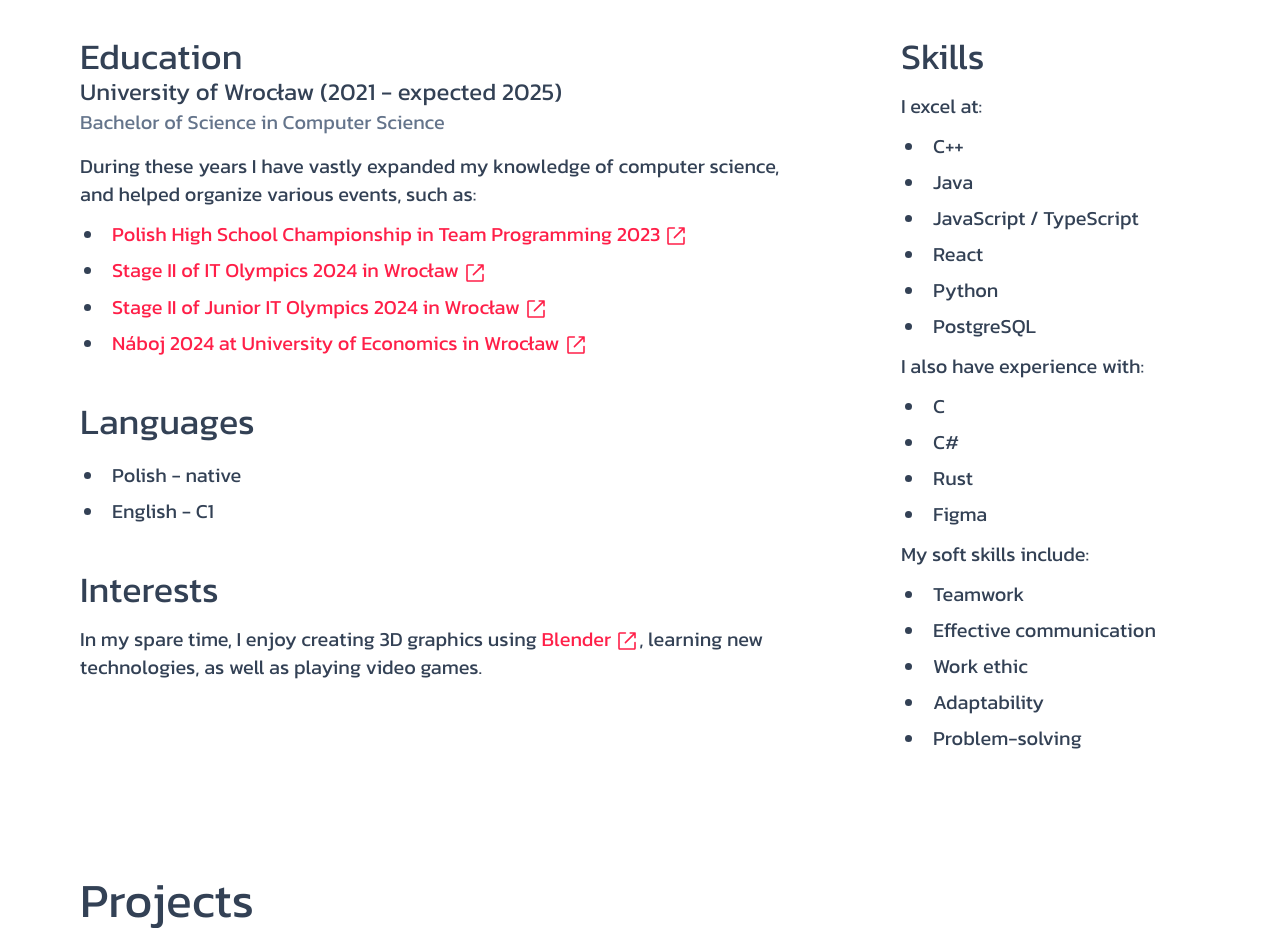
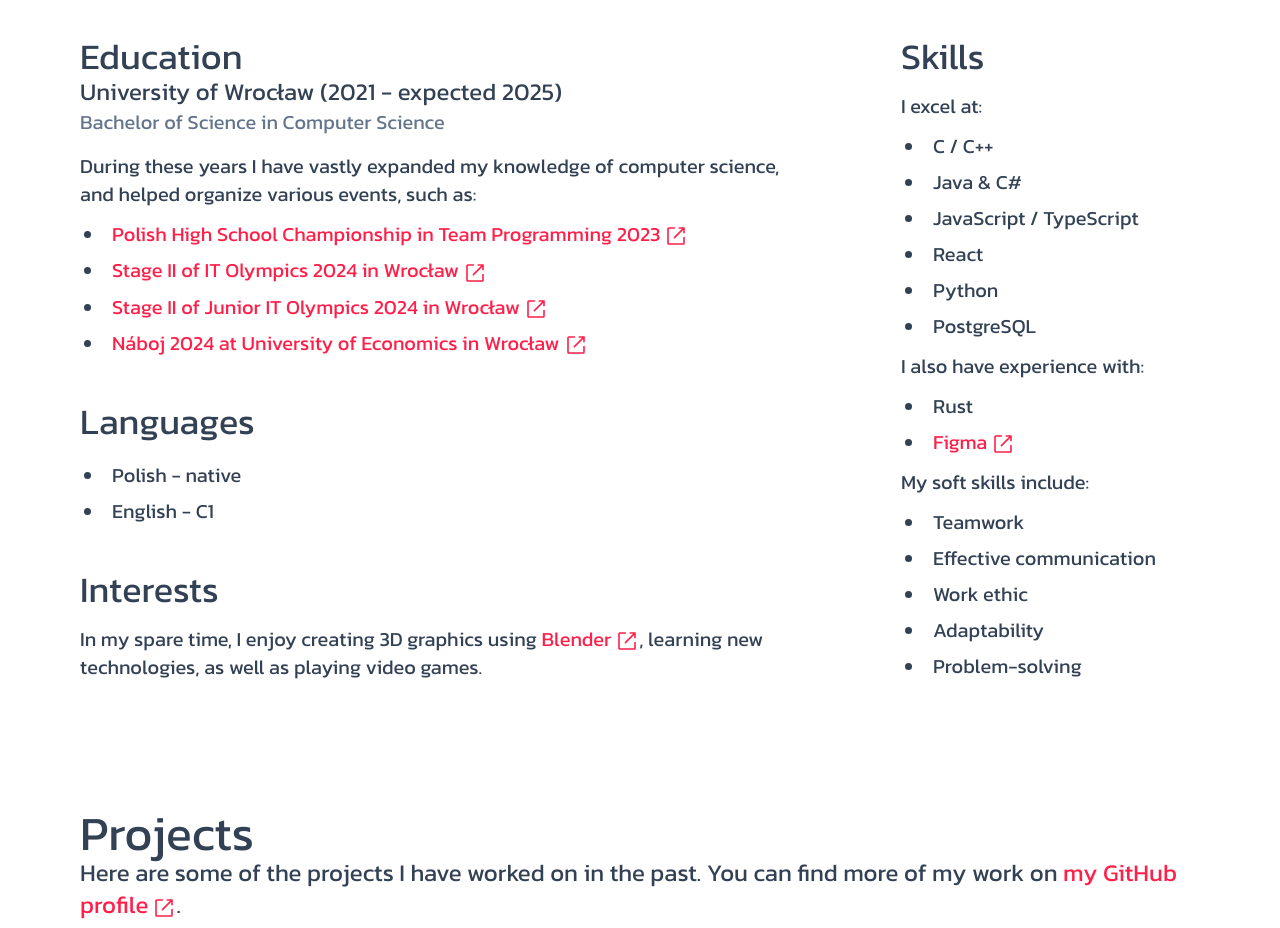
Before and after one commit to Acors24/Acors24.github.io, a React (Vite) app: page / in a window 1280 px wide. Shown: the part 980-1908 px from the top of the page. Built offline with nearby package versions, Linux system fonts and the light colour scheme.

Commit message:
update about me

```diff
--- a/src/components/Skills.tsx
+++ b/src/components/Skills.tsx
@@ -1,3 +1,4 @@
+import Link from "./Link";
 import List from "./List";
 import ListItem from "./ListItem";
 import Text from "./Text";
@@ -6,29 +7,23 @@ import TextSection from "./TextSection";
 export default function Skills() {
   return (
     <TextSection title="Skills">
-            <Text>
-                I excel at:
-            </Text>
+      <Text>I excel at:</Text>
       <List>
-                <ListItem>C++</ListItem>
-                <ListItem>Java</ListItem>
+        <ListItem>C / C++</ListItem>
+        <ListItem>Java & C#</ListItem>
         <ListItem>JavaScript / TypeScript</ListItem>
         <ListItem>React</ListItem>
         <ListItem>Python</ListItem>
         <ListItem>PostgreSQL</ListItem>
       </List>
-            <Text>
-                I also have experience with:
-            </Text>
+      <Text>I also have experience with:</Text>
       <List>
-                <ListItem>C</ListItem>
-                <ListItem>C#</ListItem>
         <ListItem>Rust</ListItem>
-                <ListItem>Figma</ListItem>
+        <ListItem>
+          <Link href="https://www.figma.com/">Figma</Link>
+        </ListItem>
       </List>
-            <Text>
-                My soft skills include:
-            </Text>
+      <Text>My soft skills include:</Text>
       <List>
         <ListItem>Teamwork</ListItem>
         <ListItem>Effective communication</ListItem>
```
Lines whose indentation alone changed are shown as unchanged.
